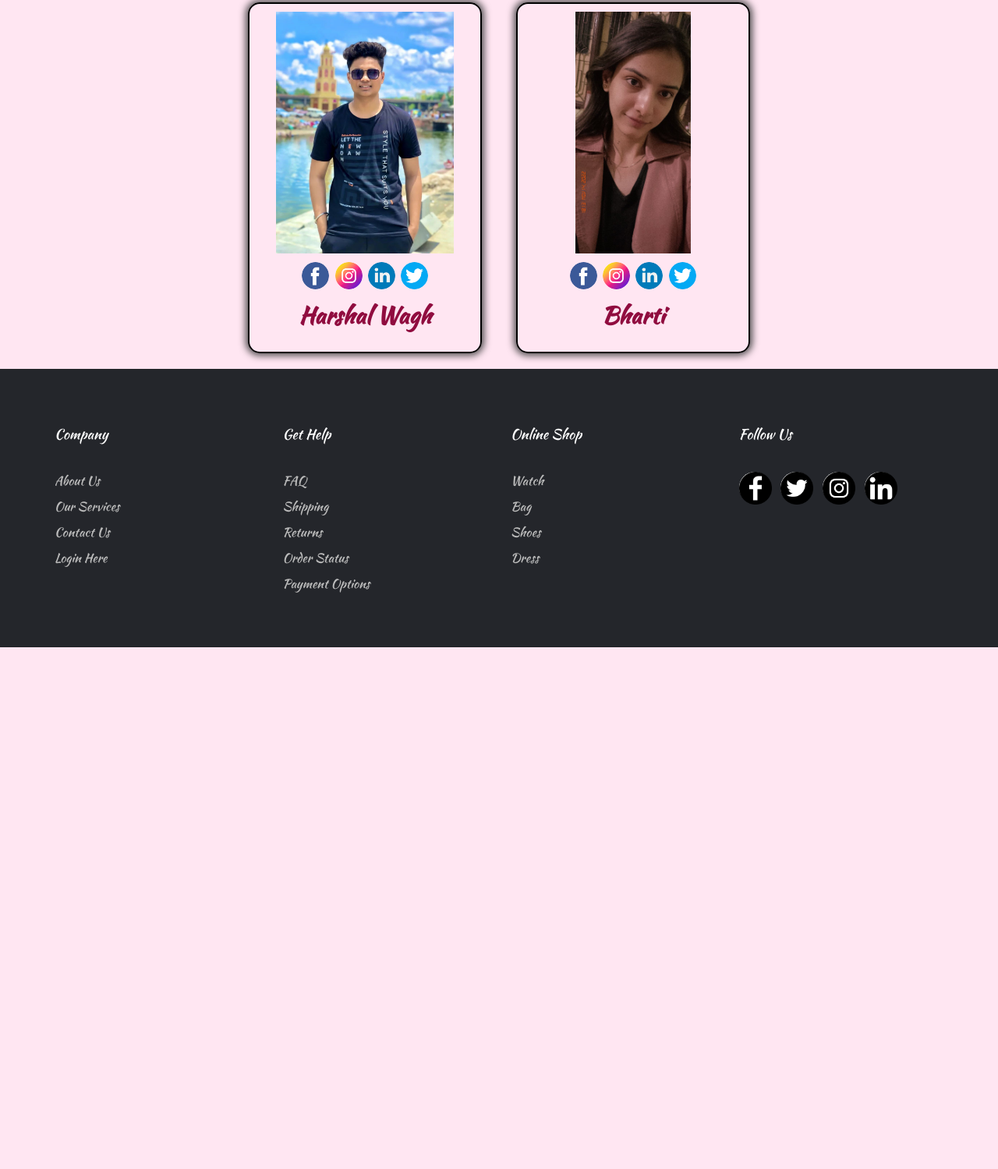
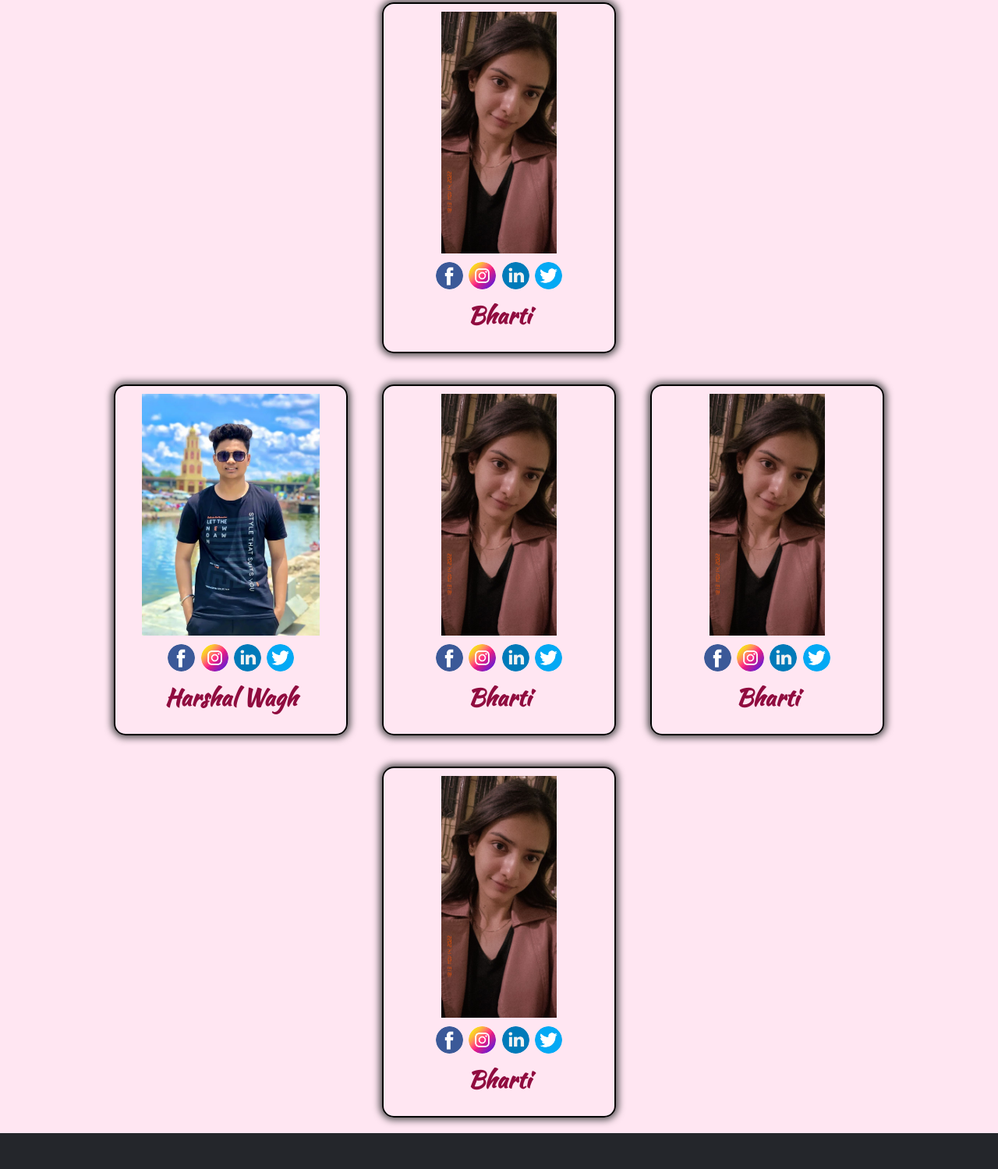
Before and after one commit to kadamkanchan70/heartfelt-creation-group-project-1-icp-7, a plain HTML site: page pages/about.html in a window 1280 px wide. Shown: the part 2061-3560 px from the top of the page at 78% size. Before the commit the page ends 2891 px from the top, so only its background shows below. Drawn offline with Linux system fonts and the light colour scheme.

Commit message:
about page changes some

```diff
--- a/pages/about.html
+++ b/pages/about.html
@@ -64,6 +64,7 @@
 
     <div class="members">
       <div class="first-3">
+        <div>
         <div class="m1">
           <img src="./../img/kanchan.jpg" height="310px" /><br />
           <div>
@@ -147,6 +148,35 @@
           <p class="names" style="color: #900c3f"><b>Swanand Gholap</b></p>
         </div>
         <div class="m1">
+          <img src="./../img/bharti.jpg" height="310px" /><br />
+          <div>
+            <a href="">
+              <img src="./../icons/facebook.png" height="35px" class="socials"
+            /></a>
+            <a href=""
+              ><img
+                src="./../icons/insta-logo.png"
+                height="35px"
+                class="socials"
+            /></a>
+            <a href=""
+              ><img
+                src="./../icons/linkdin-logo.png"
+                height="35px"
+                class="socials"
+            /></a>
+            <a href=""
+              ><img
+                src="./../icons/twitter-logo.png"
+                height="35px"
+                class="socials"
+            /></a>
+          </div>
+          <p class="names" style="color: #900c3f"><b>bharti</b></p>
+        </div>
+      </div>
+      <div>
+        <div class="m1">
           <img src="./../img/harshal.jpg" height="310px" /><br />
           <div>
             <a href="">
@@ -200,6 +230,62 @@
           </div>
           <p class="names" style="color: #900c3f"><b>Bharti</b></p>
         </div>
+
+        <div class="m1">
+          <img src="./../img/bharti.jpg" height="310px" /><br />
+          <div>
+            <a href="">
+              <img src="./../icons/facebook.png" height="35px" class="socials"
+            /></a>
+            <a href=""
+              ><img
+                src="./../icons/insta-logo.png"
+                height="35px"
+                class="socials"
+            /></a>
+            <a href=""
+              ><img
+                src="./../icons/linkdin-logo.png"
+                height="35px"
+                class="socials"
+            /></a>
+            <a href=""
+              ><img
+                src="./../icons/twitter-logo.png"
+                height="35px"
+                class="socials"
+            /></a>
+          </div>
+          <p class="names" style="color: #900c3f"><b>Bharti</b></p>
+        </div>
+        <div class="m1">
+          <img src="./../img/bharti.jpg" height="310px" /><br />
+          <div>
+            <a href="">
+              <img src="./../icons/facebook.png" height="35px" class="socials"
+            /></a>
+            <a href=""
+              ><img
+                src="./../icons/insta-logo.png"
+                height="35px"
+                class="socials"
+            /></a>
+            <a href=""
+              ><img
+                src="./../icons/linkdin-logo.png"
+                height="35px"
+                class="socials"
+            /></a>
+            <a href=""
+              ><img
+                src="./../icons/twitter-logo.png"
+                height="35px"
+                class="socials"
+            /></a>
+          </div>
+          <p class="names" style="color: #900c3f"><b>Bharti</b></p>
+        </div>
+      </div>
       </div>
     </div>
     <footer class="footer">
```
